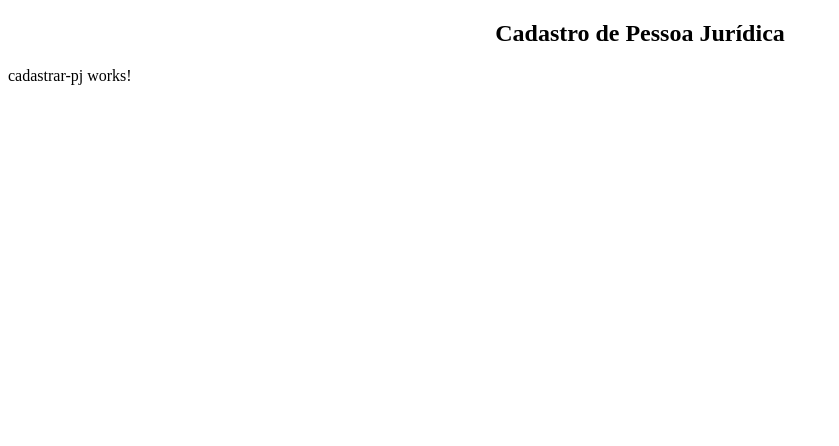
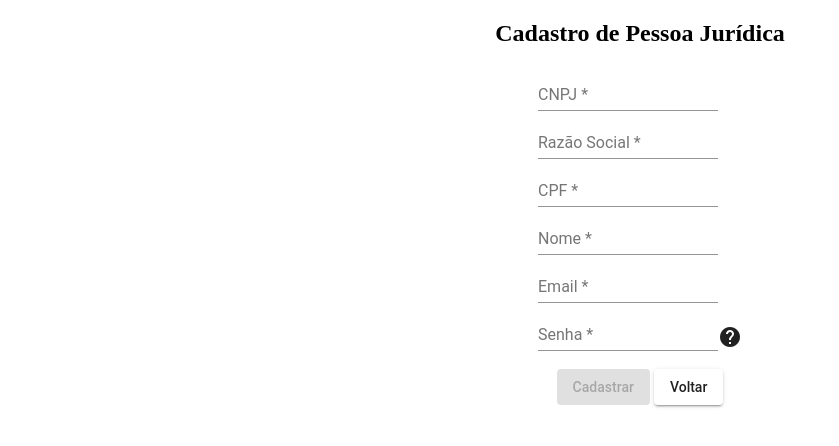
Before and after one commit to kelvinpalves/udemy-angular-9, an Angular app: page /cadastro-pj in a window 1280 px wide. Shown: the top 446 px of the page, without its empty margins (0-839 px from the left). Built offline with nearby package versions, Linux system fonts and the light colour scheme.

Commit message:
model cadastro pessoa juridica

```diff
--- a/src/app/autenticacao/cadastro-pj/components/cadastrar-pj/cadastrar-pj.component.html
+++ b/src/app/autenticacao/cadastro-pj/components/cadastrar-pj/cadastrar-pj.component.html
@@ -1 +1,42 @@
-<p>cadastrar-pj works!</p>
+<form [formGroup]="form" fxLayoutAlign="center">
+    <mat-list>
+        <mat-list-item>
+            <mat-form-field>
+                <input matInput placeholder="CNPJ" formControlName="cnpj">
+            </mat-form-field>
+        </mat-list-item>
+        <mat-list-item>
+            <mat-form-field>
+                <input matInput placeholder="Razão Social" formControlName="razaoSocial">
+            </mat-form-field>
+        </mat-list-item>
+        <mat-list-item>
+            <mat-form-field>
+                <input matInput placeholder="CPF" formControlName="cpf">
+            </mat-form-field>
+        </mat-list-item>
+        <mat-list-item>
+            <mat-form-field>
+                <input matInput placeholder="Nome" formControlName="nome">
+            </mat-form-field>
+        </mat-list-item>
+        <mat-list-item>
+            <mat-form-field>
+                <input matInput placeholder="Email" formControlName="email">
+            </mat-form-field>
+        </mat-list-item>
+        <mat-list-item>
+            <mat-form-field>
+                <input type="password" matInput placeholder="Senha" formControlName="senha"/>
+            </mat-form-field>
+            <span matTooltip="Senha deve conter ao menos 6 caracteres">
+                <mat-icon>help</mat-icon>
+            </span>
+        </mat-list-item>
+        <mat-list-item fxLayoutAlign="center">
+            <button mat-raised-button color="primary" [disabled]="form.invalid" (click)="cadastrarPj()">Cadastrar</button>
+            &nbsp;
+            <a mat-raised-button routerLink="/login">Voltar</a>
+        </mat-list-item>
+    </mat-list>
+</form>
--- a/src/app/autenticacao/cadastro-pj/components/cadastrar-pj/cadastrar-pj.component.ts
+++ b/src/app/autenticacao/cadastro-pj/components/cadastrar-pj/cadastrar-pj.component.ts
@@ -1,4 +1,10 @@
 import { Component, OnInit } from '@angular/core';
+
+import { FormBuilder, FormGroup, Validators } from '@angular/forms';
+import { MatSnackBar } from '@angular/material/snack-bar';
+import { Router } from '@angular/router';
+
+import { CadastroPj } from '../../models';
 
 @Component({
   selector: 'app-cadastrar-pj',
@@ -7,9 +13,32 @@
 })
 export class CadastrarPjComponent implements OnInit {
 
-  constructor() { }
+  form: FormGroup;
+
+  constructor(
+    private fb: FormBuilder,
+    private snackBar: MatSnackBar,
+    private router: Router
+  ) { }
 
   ngOnInit(): void {
+    this.gerarForm();
+  }
+
+  gerarForm() {
+    this.form = this.fb.group({
+      nome: ['', [Validators.required, Validators.minLength(3)]],
+      email: ['', [Validators.required]],
+      senha: ['', [Validators.required, Validators.minLength(6)]],
+      cpf: ['', [Validators.required]],
+      razaoSocial: ['', [Validators.required, Validators.minLength(5)]],
+      cnpj: ['', [Validators.required]],
+    });
+  }
+
+  cadastrarPj() {
+    const cadastroPj: CadastroPj = this.form.value;
+    alert(JSON.stringify(cadastroPj));
   }
 
 }
--- a/src/app/autenticacao/cadastro-pj/index.ts
+++ b/src/app/autenticacao/cadastro-pj/index.ts
@@ -1,2 +1,3 @@
 export * from './cadastro-pj.module';
 export * from './cadastro-pj-routing.module';
+export * from './models'
--- /dev/null
+++ b/src/app/autenticacao/cadastro-pj/models/cadastro-pj.model.ts
@@ -0,0 +1,13 @@
+export class CadastroPj {
+
+    constructor(
+        public id: string,
+        public nome: string,
+        public email: string,
+        public senha: string,
+        public cpf: string,
+        public razaoSocial: string,
+        public cnpj: string
+    ) {}
+
+}
--- /dev/null
+++ b/src/app/autenticacao/cadastro-pj/models/index.ts
@@ -0,0 +1 @@
+export * from './cadastro-pj.model';
```
Also changed, not shown: src/app/autenticacao/cadastro-pj/cadastro-pj.module.ts (+16 -0 lines).
